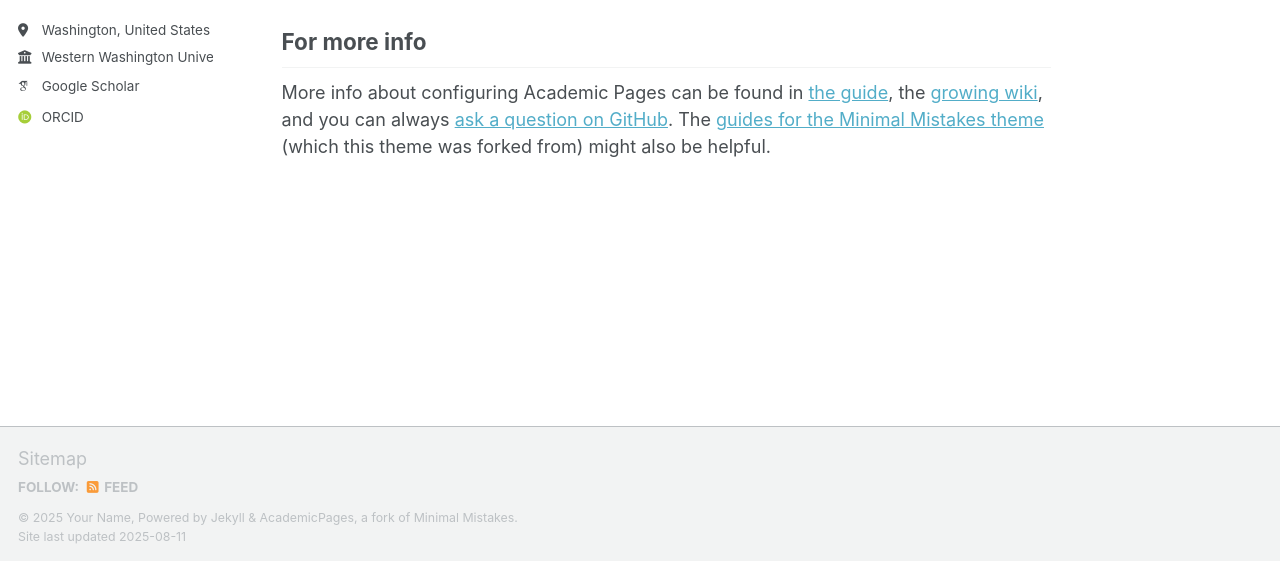
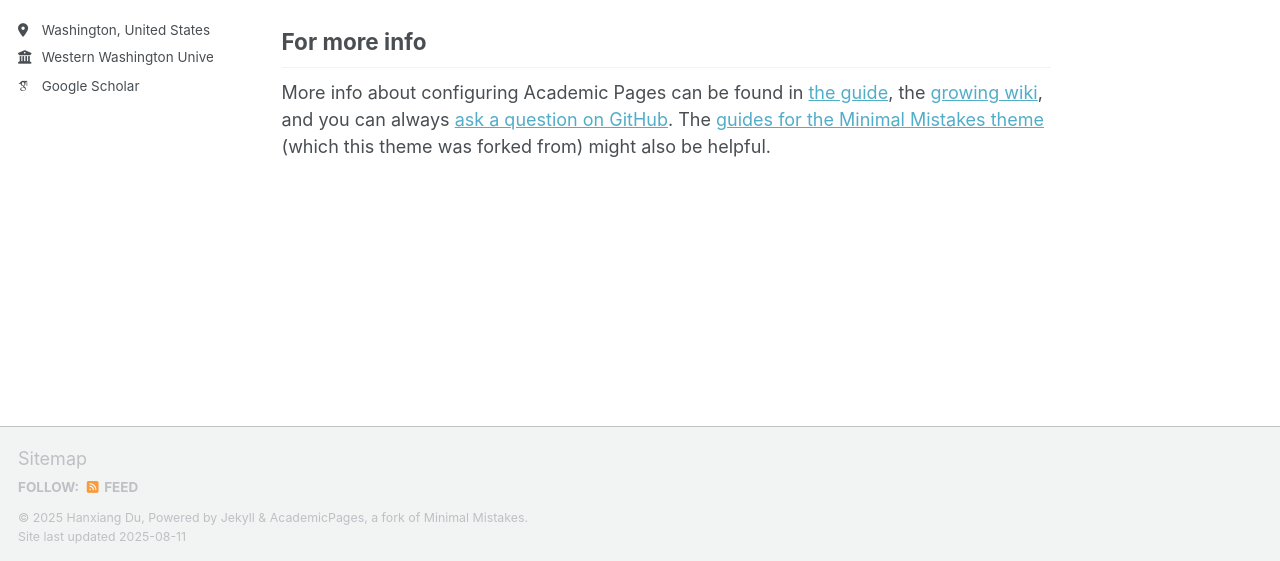
Before and after one commit to HXDU/HD.github.io, a Jekyll site: the page built from _pages/about.md, in a window 1280 px wide and 900 px high, scrolled down 2880 px. Shown: the part 336-897 px from the top of the window. Built offline with Jekyll 4.4.1, drawn with Linux system fonts in a browser that asks for light colours; some web fonts are replaced; a script that is not in the unit is left out.

Commit message:
Update _config.yml

```diff
--- a/_config.yml
+++ b/_config.yml
@@ -11,9 +11,9 @@ locale                   : "en-US"
 site_theme               : "default" # Currently available options are "default", "air"
 title                    : ""
 title_separator          : "-"
-name                     : &name "Your Name"
+name                     : &name "Hanxiang Du"
 description              : &description "personal description"
-url                      : https://academicpages.github.io # the base hostname & protocol for your site e.g. "https://[your GitHub username].github.io" or if you already have some other page hosted on Github then use "https://[your GitHub username].github.io/[Your Repo Name]"
+url                      : https://academicpages.github.io # the base hostname & protocol for your site e.g. "https://hd.github.io" or if you already have some other page hosted on Github then use
 baseurl                  : "" # the subpath of your site, e.g. "/blog"
 repository               : "academicpages/academicpages.github.io"
 
@@ -37,9 +37,9 @@ author:
   googlescholar    : "https://scholar.google.com/citations?user=rCFZVYkAAAAJ&hl=en&oi=ao"
   inspire-hep      : # URL
   impactstory      : # URL
-  orcid            : "https://orcid.org/0000-0002-9081-0706"
+  orcid            : #
   semantic         : # URL
-  pubmed           : # URL
+  #pubmed           : # URL
   researchgate     : # URL
   scopus           : # URL
 
@@ -47,7 +47,7 @@ author:
   bitbucket        : # Username - Update with your username on the site
   codepen          : # Username
   dribbble         : # Username
-  github           : #
+  #github           : #
   kaggle           : # Username
   stackoverflow    : # User number or user number and name (i.e., use "1" or "1/jeff-atwood")
 
```
